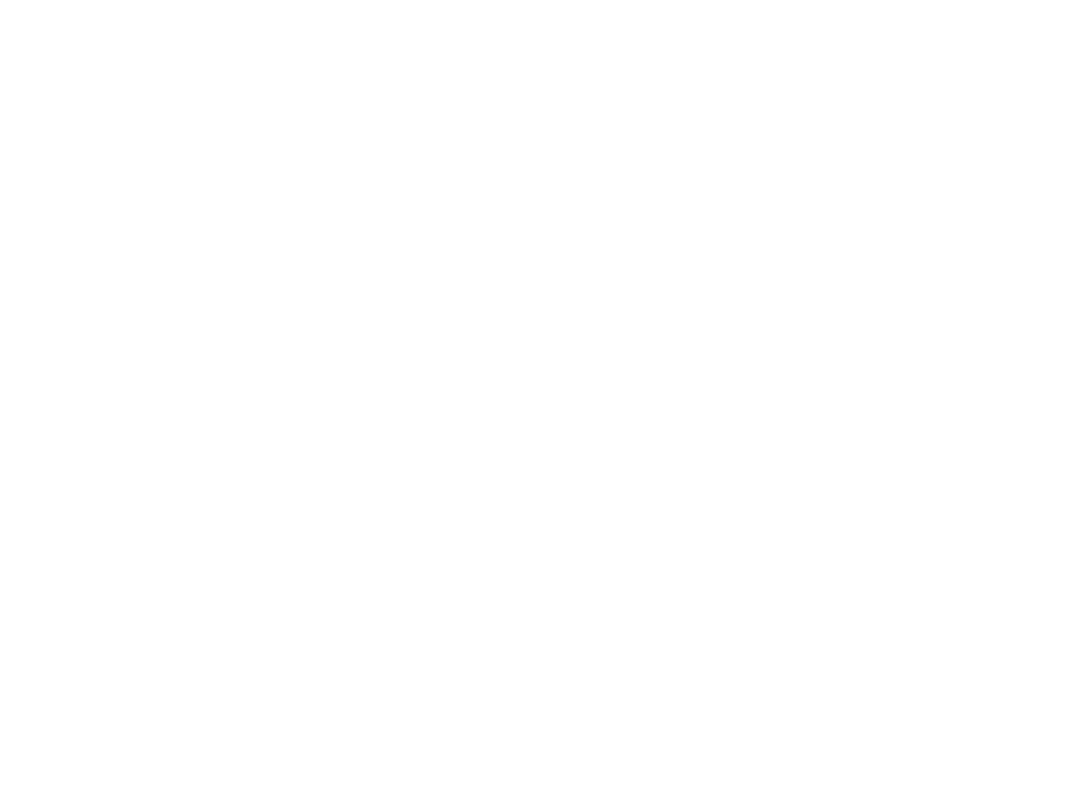
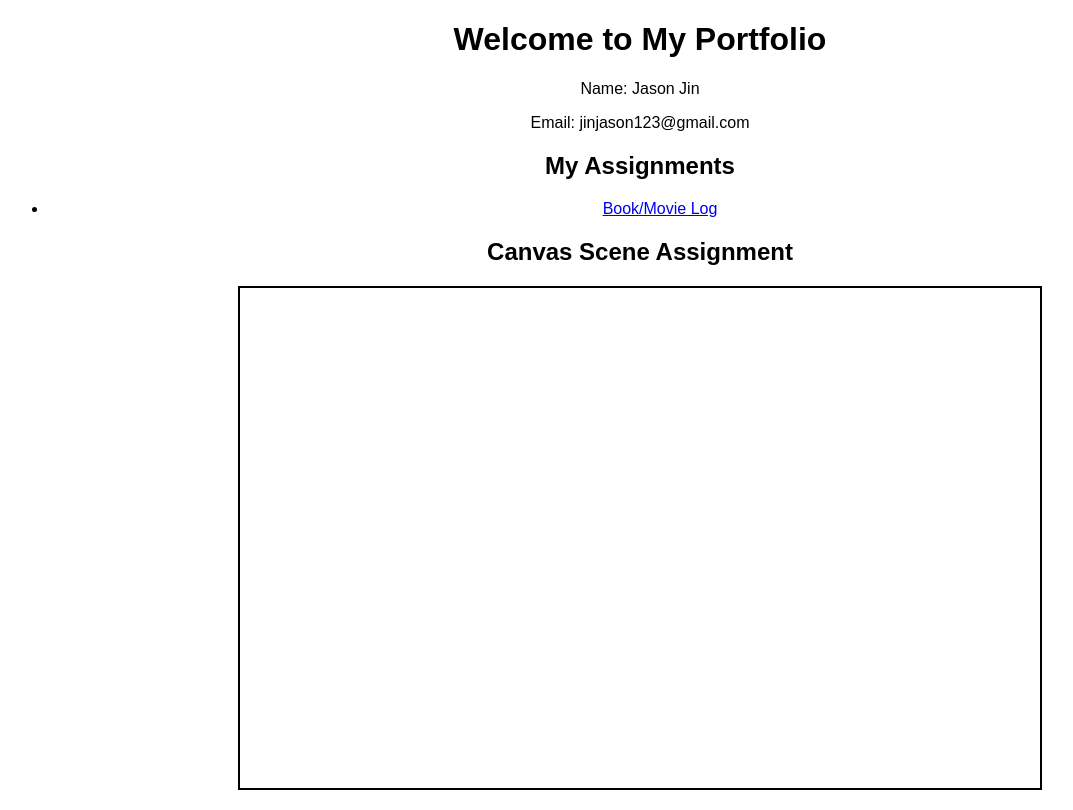
Before and after one commit to JinJason123/jinjason123, a plain HTML site: page index.html in a window 1280 px wide. Shown: the whole page, without its empty margins (0-1073 px from the left). Drawn offline with Linux system fonts and the light colour scheme.

Commit message:
Update index.html

```diff
--- a/index.html
+++ b/index.html
@@ -3,10 +3,32 @@
 <head>
     <meta charset="UTF-8">
     <meta name="viewport" content="width=device-width, initial-scale=1.0">
-    <title>Canvas Scene</title>
+    <title>My Portfolio</title>
+    <style>
+        body {
+            font-family: Arial, sans-serif;
+            text-align: center;
+        }
+        canvas {
+            display: block;
+            margin: 20px auto;
+            border: 2px solid black;
+        }
+    </style>
 </head>
 <body>
+    <h1>Welcome to My Portfolio</h1>
+    <p>Name: Jason Jin</p>
+    <p>Email: jinjason123@gmail.com</p>
+
+    <h2>My Assignments</h2>
+    <ul>
+        <li><a href="https://jinjason123.github.io/Book-Movie-Hub.github.io/">Book/Movie Log</a></li>
+    </ul>
+
+    <h2>Canvas Scene Assignment</h2>
     <canvas id="sceneCanvas" width="800" height="500"></canvas>
+
     <script src="script.js"></script>
 </body>
 </html>
```
